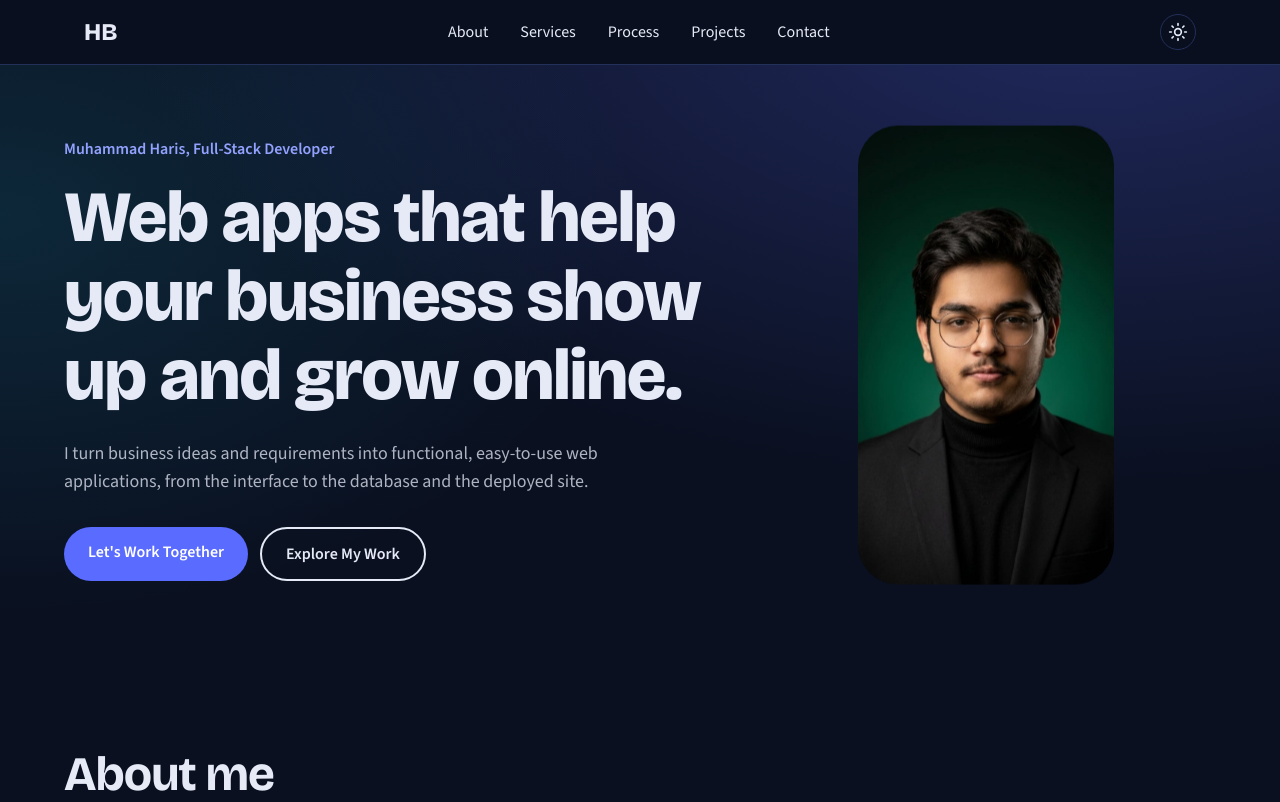
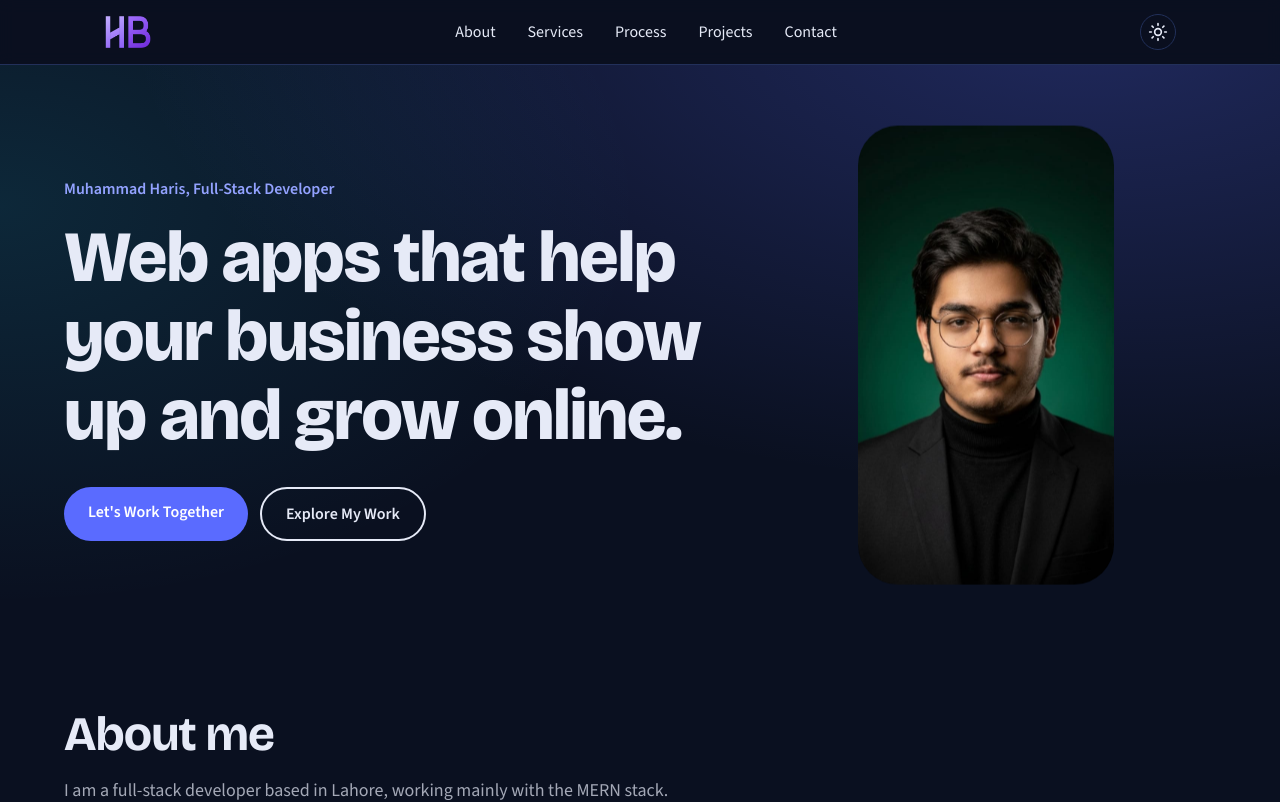
Before and after one commit to haris379/Haris-Builds, a React (Vite) app: page / in a window 1280 px wide. Shown: the top 802 px of the page. Built offline with nearby package versions, Linux system fonts and the light colour scheme.

Commit message:
Update Navabr

```diff
--- a/src/components/layout/Footer.tsx
+++ b/src/components/layout/Footer.tsx
@@ -51,7 +51,7 @@ const LocationIcon = () => (
 
 export default function Footer() {
   return (
-    <footer className="bg-night px-5 py-10 text-white">
+    <footer className="border-t border-mist bg-paper px-5 py-10 text-ink">
       <div className="mx-auto flex max-w-6xl flex-col gap-6 md:flex-row md:justify-between">
         <div className="space-y-2 pl-1">
           <p className="font-display text-xl font-bold">{profile.name}</p>
@@ -80,7 +80,7 @@ export default function Footer() {
             <MailIcon />
             {profile.email}
           </a>
-          <p className="flex items-center gap-2 text-white/70">
+          <p className="flex items-center gap-2 text-ink/70">
             <LocationIcon />
             Lahore, Pakistan
           </p>
@@ -97,7 +97,7 @@ export default function Footer() {
           </ul>
         </nav>
       </div>
-      <p className="mx-auto mt-8 max-w-6xl text-sm text-white/60">
+      <p className="mx-auto mt-8 max-w-6xl text-sm text-ink/60">
         © {new Date().getFullYear()} {profile.name}. All rights reserved.
       </p>
     </footer>
--- a/src/components/layout/Header.tsx
+++ b/src/components/layout/Header.tsx
@@ -7,10 +7,18 @@ export default function Header() {
 
   return (
     <header className="sticky top-0 z-50 border-b border-mist bg-paper/90 backdrop-blur">
-      <div className="mx-auto flex h-16 max-w-6xl items-center justify-between px-5">
+      <div className="mx-auto flex h-16 max-w-6xl items-center justify-between px-10">
         {/* Keep your existing logo here */}
-        <a href="/#" className="font-display text-2xl font-extrabold">
-          HB
+        <a
+          href="/#"
+          aria-label="Haris Builds home"
+          className="flex items-center"
+        >
+          <img
+            src="/favicon-180.png"
+            alt="HB logo"
+            className="h-10 w-10 md:h-12 md:w-12"
+          />
         </a>
 
         {/* Desktop links */}
--- a/src/components/sections/Hero.tsx
+++ b/src/components/sections/Hero.tsx
@@ -4,7 +4,7 @@ import { profile } from "../../data";
 export default function Hero() {
   const [noPhoto, setNoPhoto] = useState(false);
   return (
-    <section className="hero-glow px-5 pb-20 pt-16">
+    <section className="hero-glow px-5 pb-10 pt-16">
       <div className="mx-auto grid max-w-6xl items-center gap-12 md:grid-cols-[1.4fr_1fr]">
         <div>
           <p className="font-semibold text-sky">
@@ -13,11 +13,6 @@ export default function Hero() {
           <h1 className="mt-4 text-5xl font-extrabold md:text-7xl">
             Web apps that help your business show up and grow online.
           </h1>
-          <p className="mt-6 max-w-xl text-lg text-ink/75">
-            I turn business ideas and requirements into functional, easy-to-use
-            web applications, from the interface to the database and the
-            deployed site.
-          </p>
           <div className="mt-8 flex flex-wrap gap-3">
             <a
               href="#contact"
```
